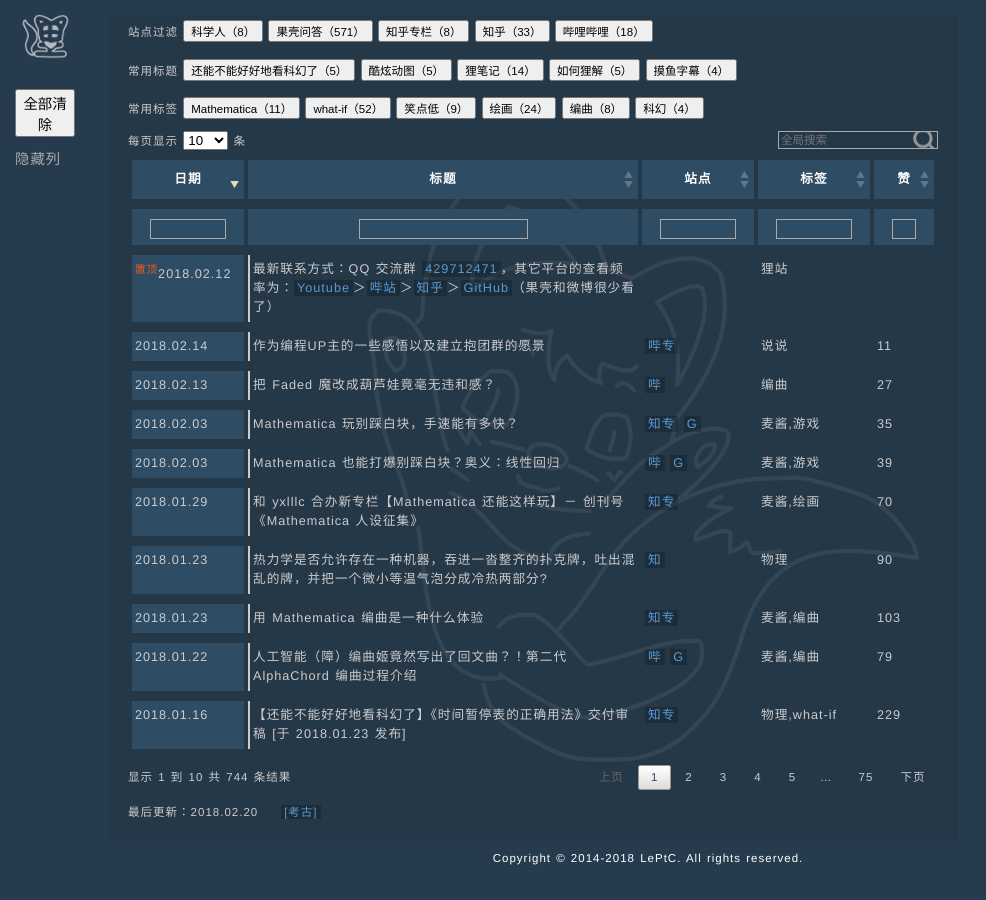
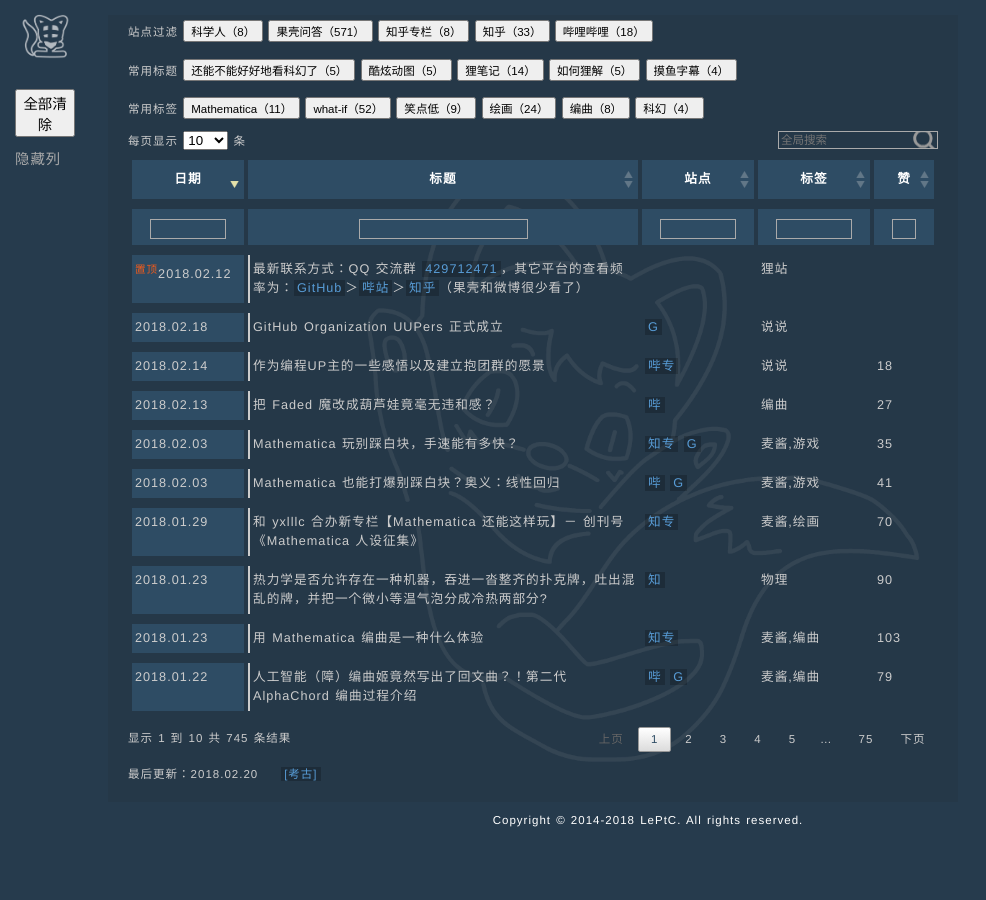
Before and after one commit to LePtC/LePtC.github.io, a Jekyll site: the page built from index.html, in a window 1280 px wide. Shown: the whole page, without its empty margins (0-986 px from the left). Built offline with Jekyll 4.4.1, drawn with Linux system fonts in a browser that asks for light colours; Markdown is read by kramdown in place of the engine named in the settings; comment, search, counter and statistics services are not loaded.

Commit message:
update index

```diff
--- a/index.html
+++ b/index.html
@@ -215,10 +215,15 @@
     <a href="http://weibo.com/ttarticle/p/show?id=2309404082667938281154">微</a></td>
 <td>科学人,物理</td><td></td></tr> -->
 
+<tr><td>2018.02.18</td>
+  <td>GitHub Organization UUPers 正式成立</td>
+<td><a href="https://github.com/uupers">G</a></td>
+<td>说说</td><td></td></tr>
+
 <tr><td>2018.02.14</td>
   <td>作为编程UP主的一些感悟以及建立抱团群的愿景</td>
 <td><a href="http://www.bilibili.com/read/cv220952/">哔专</a></td>
-<td>说说</td><td>11</td></tr>
+<td>说说</td><td>18</td></tr>
 
 <tr><td>2018.02.13</td>
   <td>把 Faded 魔改成葫芦娃竟毫无违和感？</td>
@@ -226,7 +231,7 @@
 <td>编曲</td><td>27</td></tr>
 
 <tr><td><sup>置顶</sup>2018.02.12</td>
-  <td>最新联系方式：QQ 交流群 <a href="http://qm.qq.com/cgi-bin/qm/qr?k=AoYx5iY8lqmkJmWX3K3XzlqWqSezGusv">429712471</a>，其它平台的查看频率为：<a href="https://www.youtube.com/channel/UCDWF6Oz4dai74HLX9gjpxyg">Youtube</a>＞<a href="http://space.bilibili.com/2654670/">哔站</a>＞<a href="https://www.zhihu.com/people/leptc/activities">知乎</a>＞<a href="https://github.com/LePtC/LePtC.github.io/">GitHub</a>（果壳和微博很少看了）</td>
+  <td>最新联系方式：QQ 交流群 <a href="http://qm.qq.com/cgi-bin/qm/qr?k=AoYx5iY8lqmkJmWX3K3XzlqWqSezGusv">429712471</a>，其它平台的查看频率为：<a href="https://github.com/LePtC/LePtC.github.io/">GitHub</a>＞<a href="http://space.bilibili.com/2654670/">哔站</a>＞<a href="https://www.zhihu.com/people/leptc/activities">知乎</a>（果壳和微博很少看了）</td>
 <td></td>
 <td>狸站</td><td></td></tr>
 
@@ -240,7 +245,7 @@
   <td>Mathematica 也能打爆别踩白块？奥义：线性回归</td>
 <td><a href="http://www.bilibili.com/video/av19070980/">哔</a>
 <a href="https://github.com/LePtC/MaticaGuokr/tree/master/201801">G</a></td>
-<td>麦酱,游戏</td><td>39</td></tr>
+<td>麦酱,游戏</td><td>41</td></tr>
 
 <tr><td>2018.01.29</td>
   <td>和 yxlllc 合办新专栏【Mathematica 还能这样玩】－ 创刊号《Mathematica 人设征集》</td>
```
